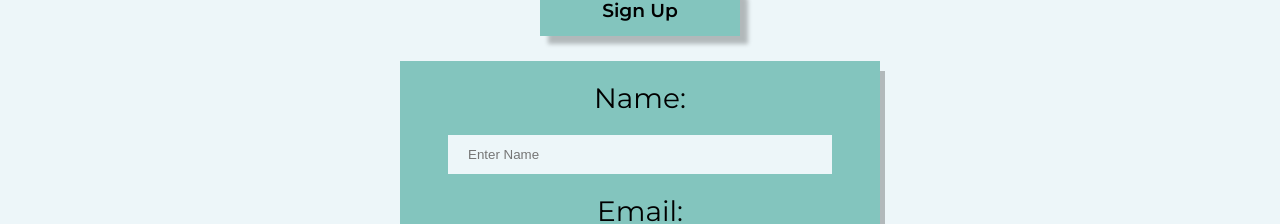
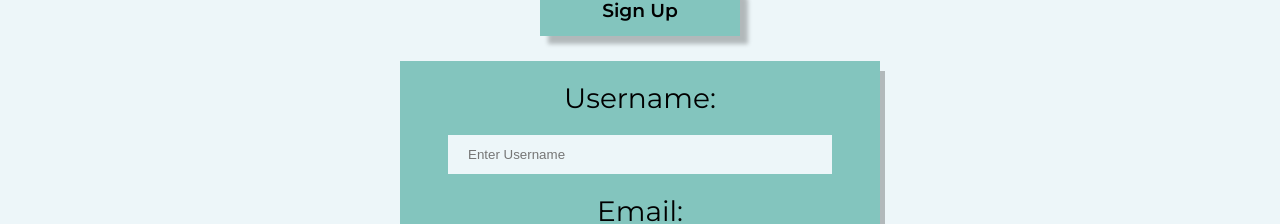
Before and after one commit to rodennis/RNLH, a React (Create React App) app in the folder client/: page /sign-up in a window 1280 px wide. Shown: the part 133-357 px from the top of the page. Built offline with nearby package versions, Linux system fonts and the light colour scheme; no server answers; a web font is replaced by a local one.

Commit message:
changed name to username

```diff
--- a/client/src/screens/SignUp/SignUp.jsx
+++ b/client/src/screens/SignUp/SignUp.jsx
@@ -2,7 +2,7 @@ import { useState } from "react";
 import { signUp } from "../../services/users";
 import { useNavigate } from "react-router-dom";
 import "./SignUp.css";
-import Layout from '../../components/Layout/Layout'
+import Layout from "../../components/Layout/Layout";
 
 function SignUp(props) {
   const navigate = useNavigate();
@@ -69,14 +69,14 @@ function SignUp(props) {
             <h3 className="signup">Sign Up</h3>
           </div>
           <form className="signup-form" onSubmit={onSignUp}>
-          <label className="signup-label">Name: </label>
+            <label className="signup-label">Username: </label>
             <input
               required
               className="signup-input"
               type="text"
               name="username"
               value={username}
-            placeholder="Enter Name"
+              placeholder="Enter Username"
               onChange={handleChange}
             />
             <label className="signup-label">Email: </label>
```
Lines whose indentation alone changed are shown as unchanged.
